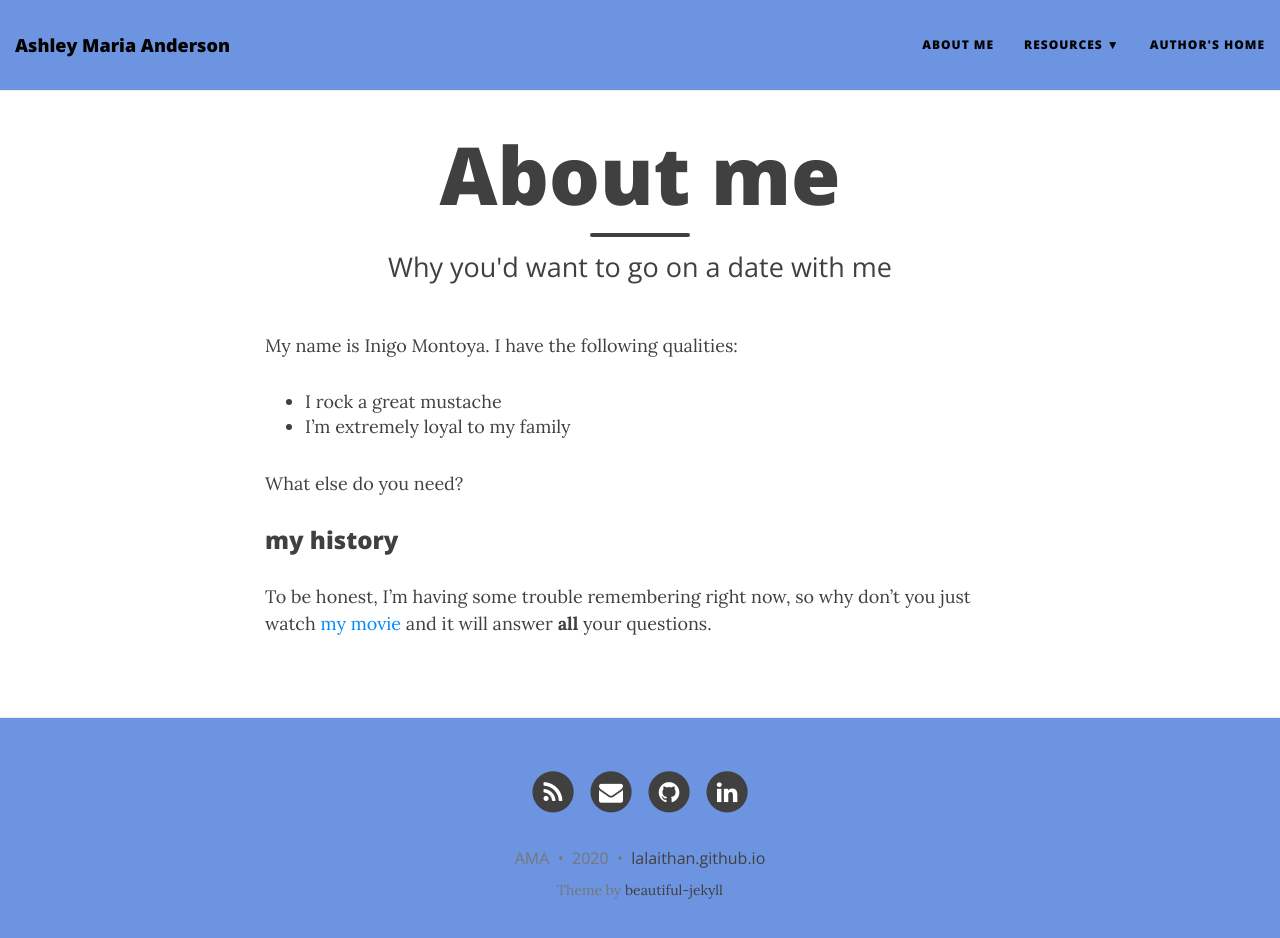
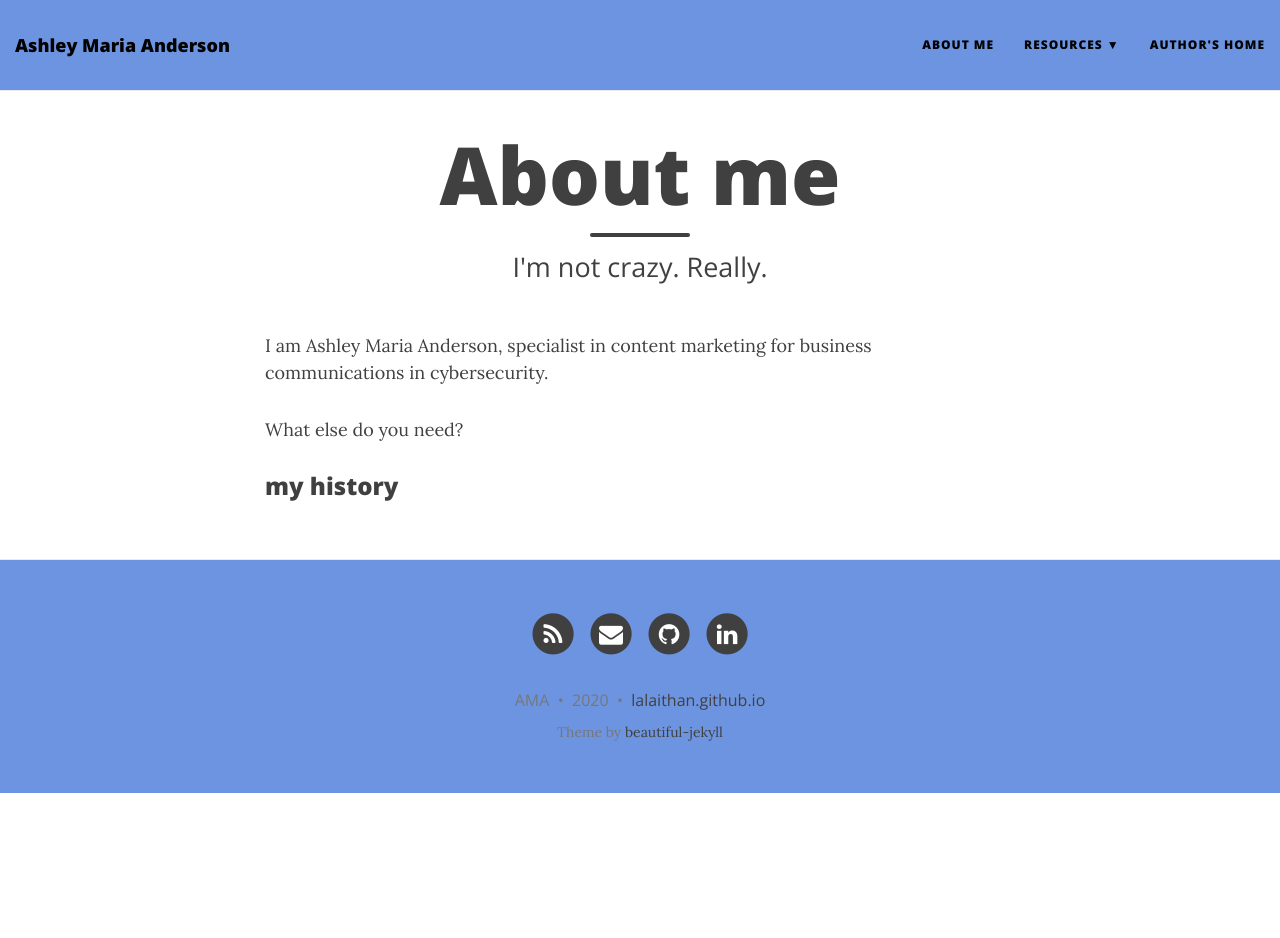
Before and after one commit to lalaithan/lalaithan.github.io, a Jekyll site: the page built from aboutme.md, in a window 1280 px wide and 951 px high. Shown: the top 938 px of the window. Built offline with Jekyll 4.4.1, drawn with Linux system fonts in a browser that asks for light colours; nearby versions of some CDN libraries.

Commit message:
Update aboutme.md

```diff
--- a/aboutme.md
+++ b/aboutme.md
@@ -1,16 +1,11 @@
 ---
 layout: page
 title: About me
-subtitle: Why you'd want to go on a date with me
+subtitle: I'm not crazy. Really.
 ---
 
-My name is Inigo Montoya. I have the following qualities:
-
-- I rock a great mustache
-- I'm extremely loyal to my family
+I am Ashley Maria Anderson, specialist in content marketing for business communications in cybersecurity.
 
 What else do you need?
 
 ### my history
-
-To be honest, I'm having some trouble remembering right now, so why don't you just watch [my movie](http://en.wikipedia.org/wiki/The_Princess_Bride_%28film%29) and it will answer **all** your questions.
```
